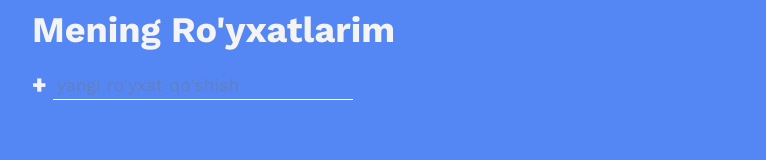
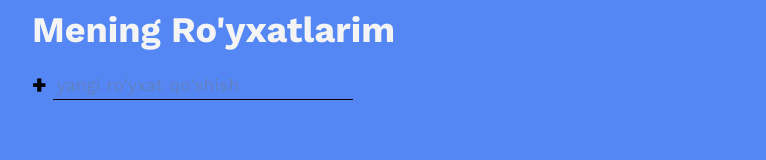
Before and after one commit to Mirjalol49/todo-app, a plain HTML site: page index.html in a window 1280 px wide. Shown: the part 143-303 px from the top of the page, without its empty margins (28-794 px from the left). Drawn offline with nearby package versions, Linux system fonts and the light colour scheme.

Commit message:
color changes

```diff
--- a/main.css
+++ b/main.css
@@ -76,7 +76,7 @@ form {
     background: 0;
     border: 0;
     padding: 0;
-    color: inherit;
+    color: black;
 }
 
 .btns {
@@ -181,7 +181,7 @@ form {
 
 .place {
     opacity: 1;
-    color: white;
+    color: black;
     font-weight: 500;
 }
 
```
